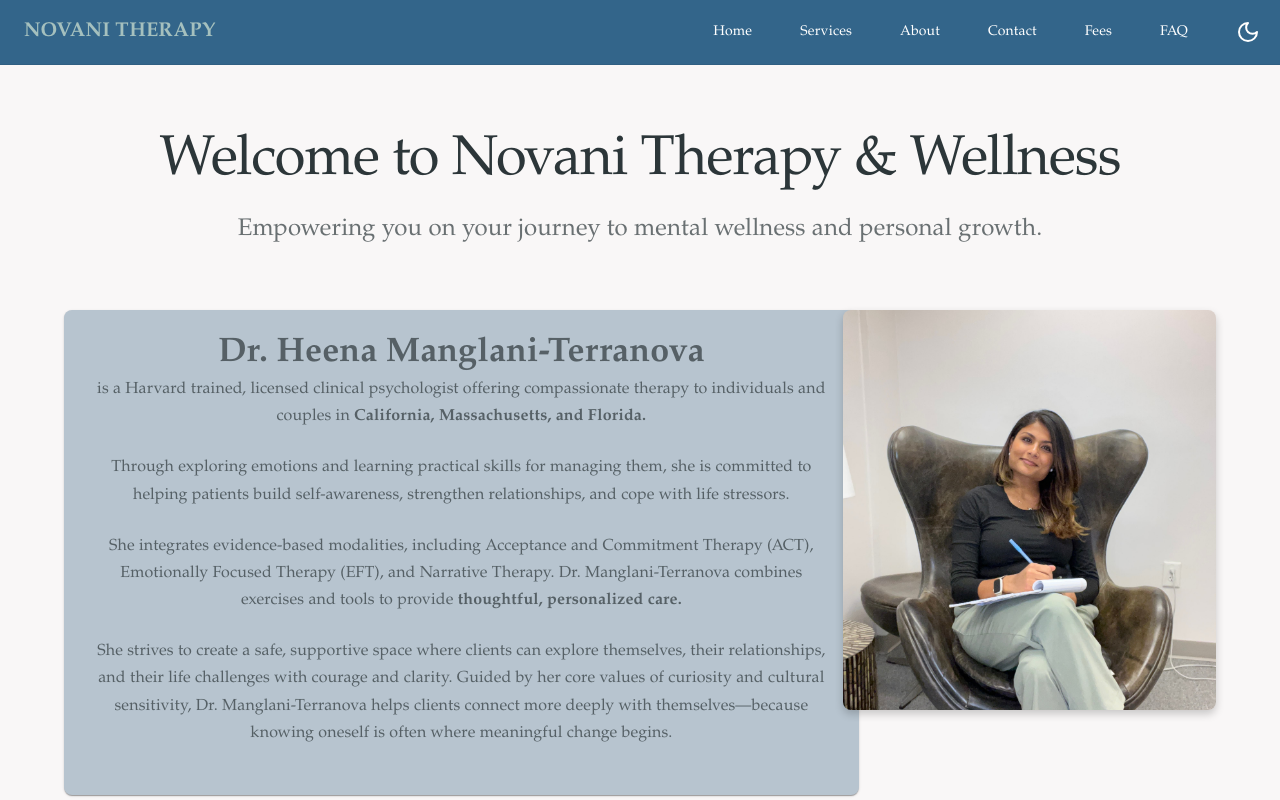
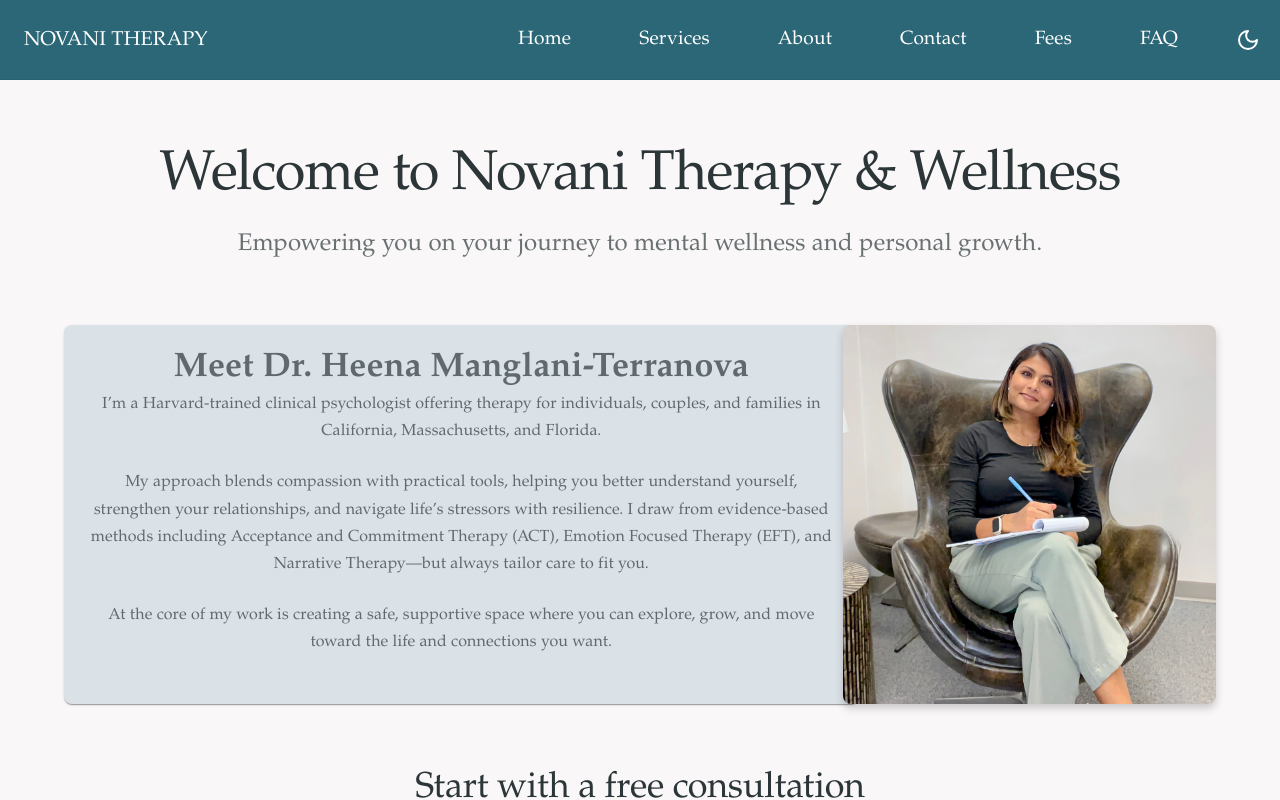
Before and after one commit to Etnova89/novani, a React (Create React App) app: page / in a window 1280 px wide. Shown: the top 800 px of the page. Built offline with nearby package versions, Linux system fonts and the light colour scheme.

Commit message:
lots of changes with Heena and new color scheme

```diff
--- a/src/App.js
+++ b/src/App.js
@@ -54,7 +54,15 @@ const AppContent = () => {
           bgcolor: "background.default",
         }}
       >
-        <AppBar position="static" elevation={0}>
+        <AppBar
+          position="static"
+          sx={{
+            backgroundColor: theme.palette.primary.main,
+            height: "80px", // Increase the height of the navbar
+            display: "flex",
+            justifyContent: "center", // Center the content vertically
+          }}
+        >
           <Toolbar>
             <Typography
               variant="h6"
@@ -62,8 +70,7 @@ const AppContent = () => {
               to="/"
               sx={{
                 flexGrow: 1,
-                fontWeight: "bold",
-                color: theme.palette.primary.light,
+                color: "white",
                 textDecoration: "none",
                 "&:hover": {
                   textDecoration: "none",
@@ -72,22 +79,70 @@ const AppContent = () => {
             >
               NOVANI THERAPY
             </Typography>
-            <Button color="inherit" component={Link} to="/">
+            <Button
+              color="inherit"
+              component={Link}
+              to="/"
+              sx={{
+                fontSize: "1.2rem", // Increase font size for buttons
+                margin: "0 10px", // Add spacing between buttons
+              }}
+            >
               Home
             </Button>
-            <Button color="inherit" component={Link} to="/services">
+            <Button
+              color="inherit"
+              component={Link}
+              to="/services"
+              sx={{
+                fontSize: "1.2rem",
+                margin: "0 10px",
+              }}
+            >
               Services
             </Button>
-            <Button color="inherit" component={Link} to="/about">
+            <Button
+              color="inherit"
+              component={Link}
+              to="/about"
+              sx={{
+                fontSize: "1.2rem",
+                margin: "0 10px",
+              }}
+            >
               About
             </Button>
-            <Button color="inherit" component={Link} to="/contact">
+            <Button
+              color="inherit"
+              component={Link}
+              to="/contact"
+              sx={{
+                fontSize: "1.2rem",
+                margin: "0 10px",
+              }}
+            >
               Contact
             </Button>
-            <Button color="inherit" component={Link} to="/fees">
+            <Button
+              color="inherit"
+              component={Link}
+              to="/fees"
+              sx={{
+                fontSize: "1.2rem",
+                margin: "0 10px",
+              }}
+            >
               Fees
             </Button>
-            <Button color="inherit" component={Link} to="/faq">
+            <Button
+              color="inherit"
+              component={Link}
+              to="/faq"
+              sx={{
+                fontSize: "1.2rem",
+                margin: "0 10px",
+              }}
+            >
               FAQ
             </Button>
             <ThemeToggle />
--- a/src/components/ContactPage.js
+++ b/src/components/ContactPage.js
@@ -72,7 +72,7 @@ const ContactPage = () => {
           sx={{ textAlign: "center", mb: 6 }}
         >
           To schedule a consultation please send an email to
-          Heena@novantherapy.com or call (617)-520-4397
+          heena@novantherapy.com or call (617)-520-4397
         </Typography>
         {/* <form onSubmit={handleSubmit(onSubmit)}>
           <Controller
--- a/src/components/HomePage.js
+++ b/src/components/HomePage.js
@@ -24,53 +24,37 @@ const HomePage = () => {
       text: (
         <>
           <Typography variant="h4" component="span" fontWeight="bold">
-            Dr. Heena Manglani-Terranova
+            Meet Dr. Heena Manglani-Terranova
           </Typography>{" "}
           <Typography
             variant="body1"
             color="text.secondary"
             sx={{ marginBottom: "1.5rem" }}
           >
-            is a Harvard trained, licensed clinical psychologist offering
-            compassionate therapy to individuals and couples in{" "}
-            <Typography component="span" fontWeight="bold">
-              California, Massachusetts, and Florida.
-            </Typography>{" "}
+            I’m a Harvard-trained clinical psychologist offering therapy for
+            individuals, couples, and families in California, Massachusetts, and
+            Florida.
           </Typography>
           <Typography
             variant="body1"
             color="text.secondary"
             sx={{ marginBottom: "1.5rem" }}
           >
-            Through exploring emotions and learning practical skills for
-            managing them, she is committed to helping patients build
-            self-awareness, strengthen relationships, and cope with life
-            stressors.{" "}
+            My approach blends compassion with practical tools, helping you
+            better understand yourself, strengthen your relationships, and
+            navigate life’s stressors with resilience. I draw from
+            evidence-based methods including Acceptance and Commitment Therapy
+            (ACT), Emotion Focused Therapy (EFT), and Narrative Therapy—but
+            always tailor care to fit you.
           </Typography>
           <Typography
             variant="body1"
             color="text.secondary"
             sx={{ marginBottom: "1.5rem" }}
           >
-            She integrates evidence-based modalities, including Acceptance and
-            Commitment Therapy (ACT), Emotionally Focused Therapy (EFT), and
-            Narrative Therapy. Dr. Manglani-Terranova combines exercises and
-            tools to provide{" "}
-            <Typography component="span" fontWeight="bold">
-              thoughtful, personalized care.
-            </Typography>
-          </Typography>
-          <Typography
-            variant="body1"
-            color="text.secondary"
-            sx={{ marginBottom: "1.5rem" }}
-          >
-            She strives to create a safe, supportive space where clients can
-            explore themselves, their relationships, and their life challenges
-            with courage and clarity. Guided by her core values of curiosity and
-            cultural sensitivity, Dr. Manglani-Terranova helps clients connect
-            more deeply with themselves—because knowing oneself is often where
-            meaningful change begins.
+            At the core of my work is creating a safe, supportive space where
+            you can explore, grow, and move toward the life and connections you
+            want.
           </Typography>
         </>
       ),
@@ -144,7 +128,7 @@ const HomePage = () => {
                 marginLeft: "-2rem",
                 zIndex: 2,
                 display: "flex",
-                alignItems: "flex-start",
+                alignItems: "stretch", // Ensures the image stretches to match the text box height
               }}
             >
               <img
@@ -152,9 +136,8 @@ const HomePage = () => {
                 alt="Dr. Heena Manglani-Terranova"
                 style={{
                   width: "100%",
-                  height: "auto",
-                  maxHeight: "400px",
-                  objectFit: "cover",
+                  height: "100%", // Matches the height of the parent container
+                  objectFit: "cover", // Ensures the image scales properly
                   borderRadius: "8px",
                   boxShadow: "0 4px 8px rgba(0,0,0,0.2)",
                 }}
@@ -167,7 +150,7 @@ const HomePage = () => {
           <Typography variant="h2" gutterBottom color="text.primary">
             Start with a free consultation
           </Typography>
-          <Typography variant="body1" paragraph color="text.secondary">
+          <Typography variant="h6" paragraph color="text.secondary">
             Contact Dr. Manglani-Terranova to learn whether her practice is an
             ideal fit for your mental health and wellness needs.
           </Typography>
@@ -176,6 +159,10 @@ const HomePage = () => {
             color="secondary"
             size="large"
             onClick={handleAboutClick}
+            sx={{
+              fontSize: "1.2rem", // Increase the font size
+              padding: "10px 20px", // Optional: Adjust padding for better appearance
+            }}
           >
             Learn more about Dr. Manglani-Terranova
           </Button>
--- a/src/theme/theme.js
+++ b/src/theme/theme.js
@@ -3,14 +3,14 @@ import { createTheme } from "@mui/material/styles";
 // Calming color palette for light theme
 const lightTheme = {
   primary: {
-    main: "#33658A", //  bright maritime blue
-    light: "#A5C0BE",
-    dark: "#5E7A75",
+    main: "#2B6777", //  green
+    light: "#C8D8E4",
+    dark: "#2B6777",
     contrastText: "#ffffff",
   },
   secondary: {
-    main: "#FF9F93", // coral
-    light: "#7C9D96", //soft sage
+    main: "#52ab98", // coral
+    light: "#2B6777", //soft sage
     dark: "#C5A497",
     contrastText: "#000000",
   },
@@ -24,7 +24,7 @@ const lightTheme = {
   },
   // Additional custom colors for specific uses
   custom: {
-    accent1: "#B7C4CF", // Soft blue-gray
+    accent1: "#DBE2E7", // Soft blue-gray
     accent2: "#DED0B6", // Warm beige
     accent3: "#BBCEC2", // Sage accent
   },
@@ -62,7 +62,8 @@ const darkTheme = {
 // Common theme settings
 const commonThemeSettings = {
   typography: {
-    fontFamily: '"Palatino Linotype", "Palatino", "Book Antiqua", "Georgia", serif',
+    fontFamily:
+      '"Palatino Linotype", "Palatino", "Book Antiqua", "Georgia", serif',
     h1: {
       fontWeight: 500,
       fontSize: "2.5rem",
```
Also changed, not shown: src/components/AboutPage.js (+20 -6 lines), src/components/FAQPage.js (+48 -18 lines), src/components/ServicesPage.js (+34 -28 lines), src/assets/images/Heena_Chair.jpg.
